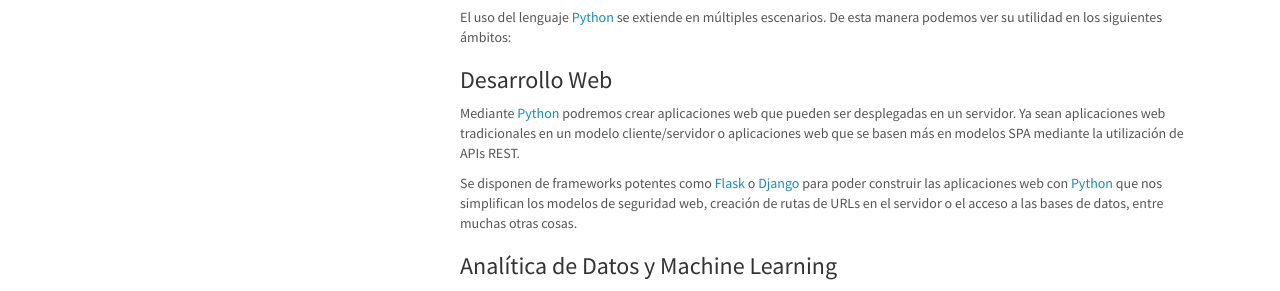
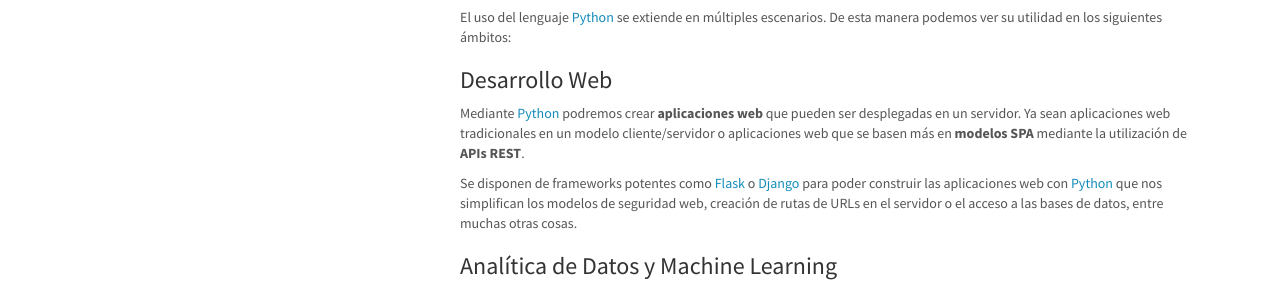
Before and after one commit to manualweb/manualweb, a Jekyll site: the page built from _python/introduccion-python.md, in a window 1280 px wide and 900 px high, scrolled down 443 px. Shown: the part 156-447 px from the top of the window. Built offline with Jekyll 4.4.1, drawn with Linux system fonts in a browser that asks for light colours; nearby versions of some CDN libraries.

Commit message:
Nuevos Elementos

```diff
--- a/_python/introduccion-python.md
+++ b/_python/introduccion-python.md
@@ -31,7 +31,7 @@ El uso del lenguaje [Python](https://www.manualweb.net/python/) se extiende en m
 ### Desarrollo Web
 
 
-Mediante [Python](https://www.manualweb.net/python/) podremos crear aplicaciones web que pueden ser desplegadas en un servidor. Ya sean aplicaciones web tradicionales en un modelo cliente/servidor o aplicaciones web que se basen más en modelos SPA mediante la utilización de APIs REST.
+Mediante [Python](https://www.manualweb.net/python/) podremos crear **aplicaciones web** que pueden ser desplegadas en un servidor. Ya sean aplicaciones web tradicionales en un modelo cliente/servidor o aplicaciones web que se basen más en **modelos SPA** mediante la utilización de **APIs REST**.
 
 
 Se disponen de frameworks potentes como [Flask](https://manualweb.net/flask/) o [Django](https://www.djangoproject.com/) para poder construir las aplicaciones web con [Python](https://www.manualweb.net/python/) que nos simplifican los modelos de seguridad web, creación de rutas de URLs en el servidor o el acceso a las bases de datos, entre muchas otras cosas.
```
